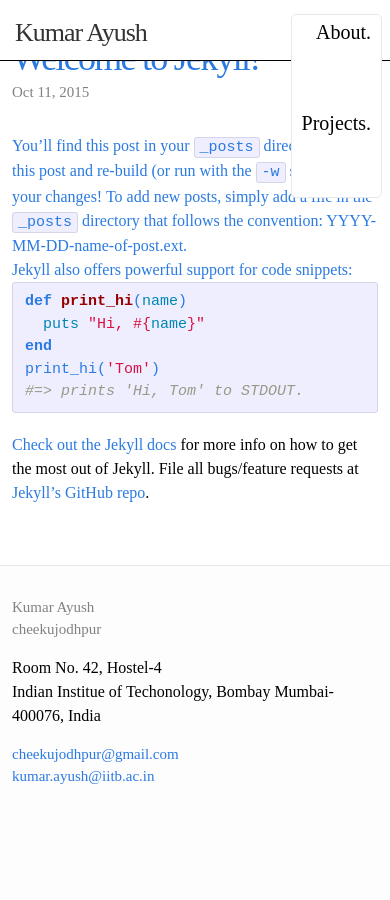
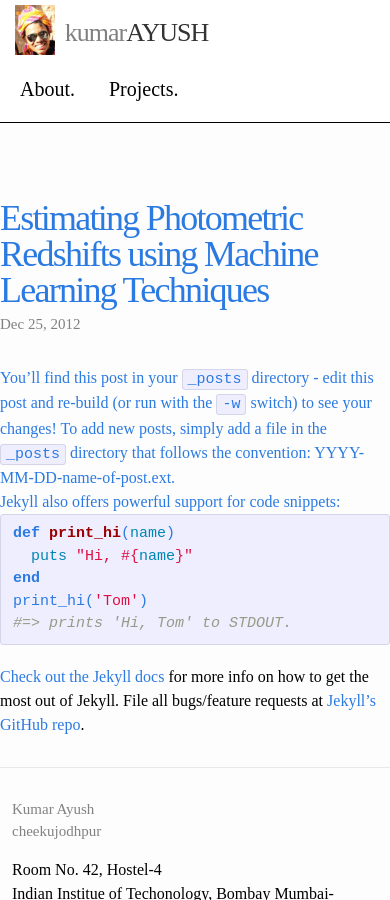
Before and after one commit to cheekujodhpur/homepage, a Jekyll site: the page built from _posts/2012-12-25-estimating-photometric-redshifts.markdown, in a window 390 px wide and 900 px high. Built offline with Jekyll 4.4.1, drawn with Linux system fonts in a browser that asks for light colours; some web fonts are replaced.

```diff
--- a/_includes/header.html
+++ b/_includes/header.html
@@ -1,6 +1,7 @@
 <header class="site-header">
     <div class="header-wrap">
-        <a class="site-title" href="{{ site.baseurl }}/">{{ site.title }}</a>
+        <img class="site-title" src="/img/profile.jpg" height="50px" style="margin-right:10px;">
+        <a class="site-title" href="{{ site.baseurl }}/"><font style="color:grey">kumar</font>AYUSH</a>
         <ul class="site-nav">
             {% for page in site.pages %}
                 {% if page.title %}<li><a class="page-link" href="{{ page.url }}">{{ page.title }}.<a/></li>{% endif %}
--- a/_layouts/post.html
+++ b/_layouts/post.html
@@ -1,5 +1,5 @@
 ---
-layout: default
+layout: home
 ---
 <div class="post">
 
--- a/_posts/2015-10-11-welcome-to-jekyll.markdown
+++ b/_posts/2012-12-25-estimating-photometric-redshifts.markdown
@@ -1,8 +1,9 @@
 ---
 layout: post
-title:  "Welcome to Jekyll!"
-date:   2015-10-11 17:34:22
-categories: jekyll update
+title:  "Estimating Photometric Redshifts using Machine Learning Techniques"
+date:   2012-12-25 17:34:22
+categories: projects machine-learning astronomy
+weight: 100
 ---
 
 You'll find this post in your `_posts` directory - edit this post and re-build (or run with the `-w` switch) to see your changes!
--- a/css/main.css
+++ b/css/main.css
@@ -175,6 +175,19 @@ a:visited { color: #205caa; }
   background-color: #fff;
 }
 
+.page-title
+{
+    text-decoration:none;
+    font-weight:bold;
+    font-size:2em;
+    color:black;
+}
+
+.posts h3
+{
+    font-size:20px;
+}
+
 
 /* Home styles */
 /* ----------------------------------------------------------*/
@@ -199,6 +212,7 @@ a:visited { color: #205caa; }
 
 .about-me
 {
+    padding:0px 10px;
     font-size:1.2em;
     line-height:1.5em;
 }
@@ -214,7 +228,7 @@ a:visited { color: #205caa; }
 {
     margin:100px auto 10px;
     display:block;
-    width:1000px;
+    max-width:1000px;
 }
 
 /* Post styles */
@@ -408,6 +422,22 @@ a:visited { color: #205caa; }
 
   .wrap { padding: 0 12px; }
 
+  .site-nav
+  {
+      float:left;
+  }
+
+  .site-header
+  {
+      height:auto;
+  }
+
+  .document
+  {
+      margin-top:200px;
+  }
+
+  /*
   .site-nav {
     position: fixed;
     z-index: 10;
@@ -446,6 +476,7 @@ a:visited { color: #205caa; }
     padding: 5px 10px;
     margin: 0;
   }
+  */
 
   .post-header h1 { font-size: 36px; }
   .post-content h2 { font-size: 28px; }
```
Also changed, not shown: _layouts/page.html (+5 -7 lines), _posts/2013-12-25-norma-x1.markdown (added, +25 -0 lines), _posts/2014-11-30-video-attendance.markdown (added, +25 -0 lines), _posts/2015-05-20-indian-astronomy-programme.markdown (added, +25 -0 lines), _posts/2015-07-02-iphorum.markdown (added, +25 -0 lines), img/profile.jpg (added).
